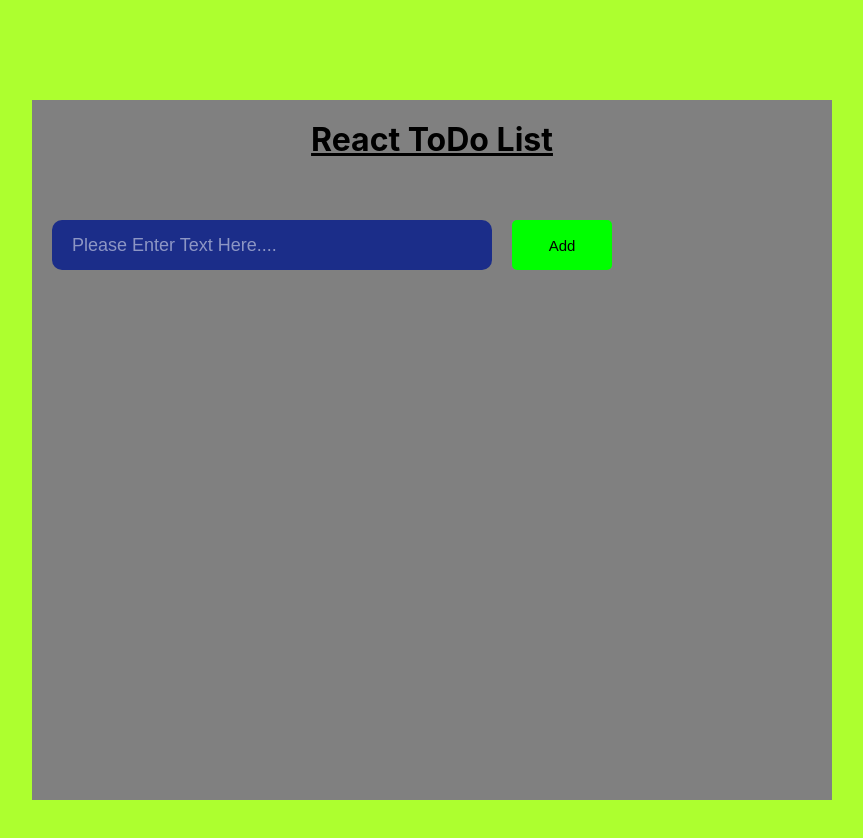
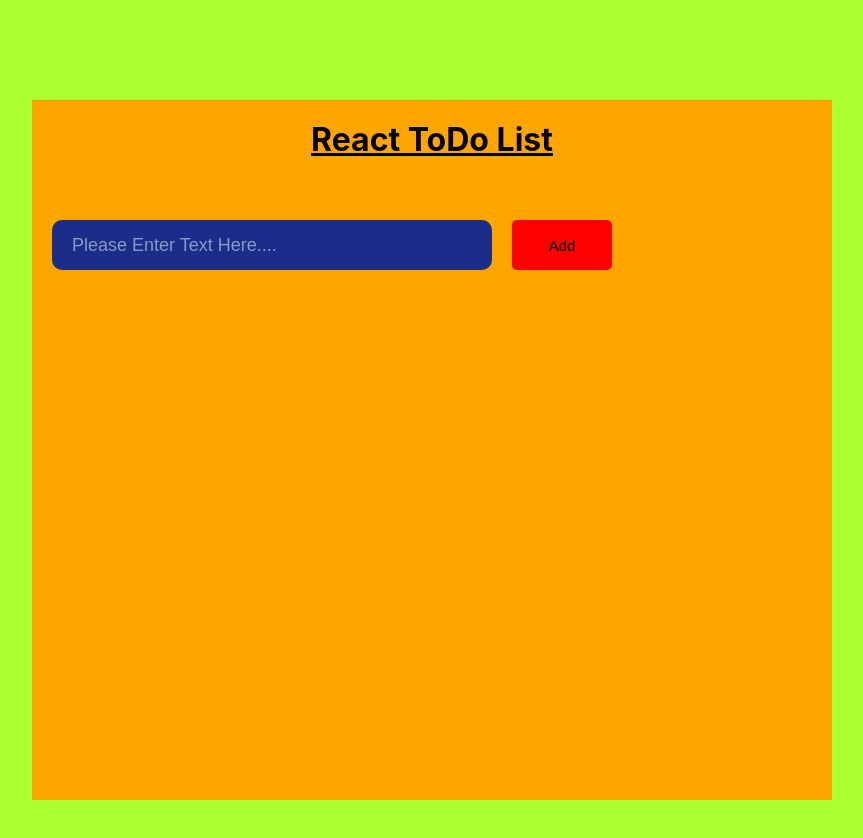
Before and after one commit to win90/React_ToDo_List_App, a React (Create React App) app: page / in a window 1280 px wide. Shown: the top 838 px of the page, without its empty margins (208-1071 px from the left). Built offline with nearby package versions, Linux system fonts and the light colour scheme.

Commit message:
another adding final css in win branch

```diff
--- a/src/App.css
+++ b/src/App.css
@@ -9,7 +9,7 @@
   background-color:greenyellow
 }
 .App{
-  background-color:grey;
+  background-color:orange;
   min-height:700px;
   width: 800px;
   margin: 100px auto;
@@ -37,7 +37,7 @@
   width: 100px;
   border-radius: 5px;
   border: 0;
-  background-color:#00FF00;
+  background-color: red;
   cursor: pointer;
   font-size: 15px;
 }
```
